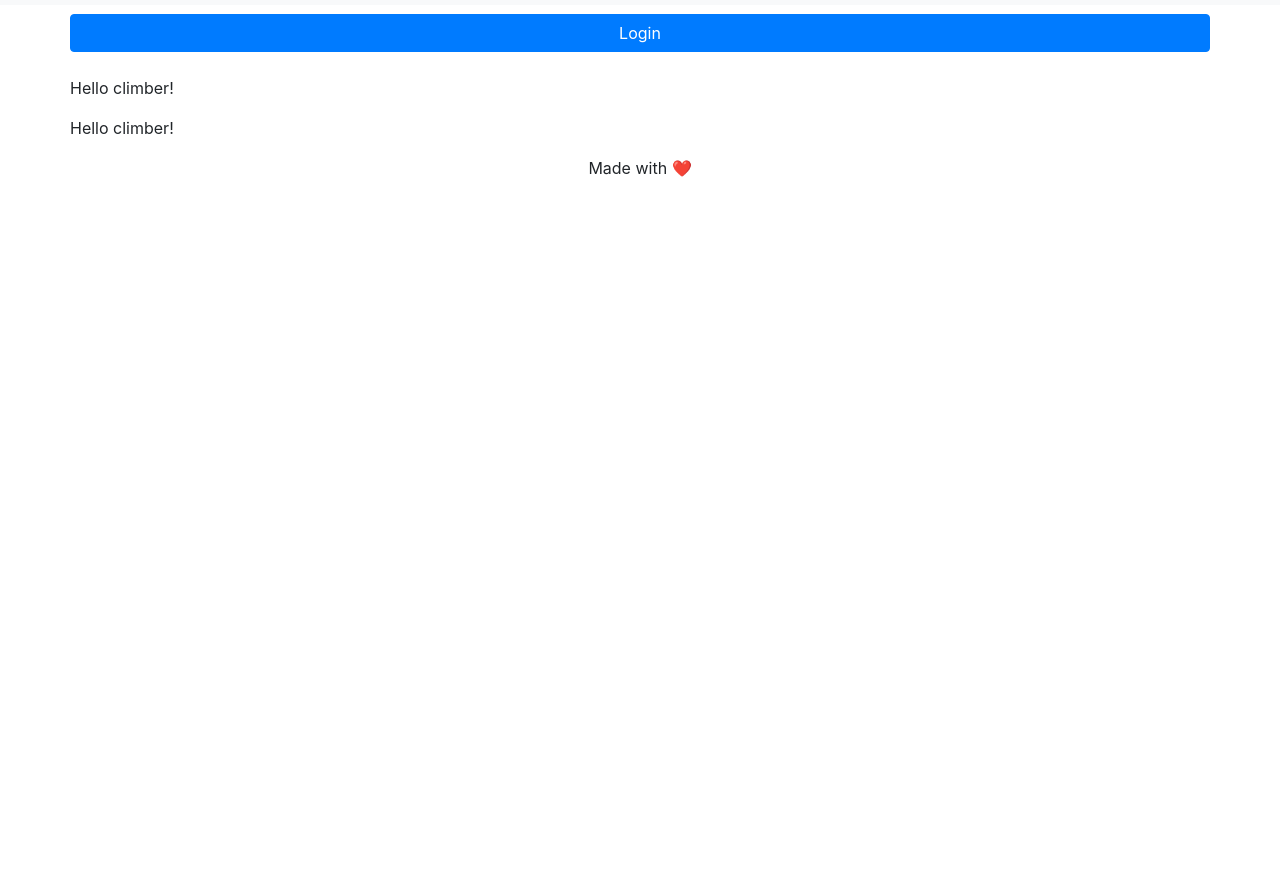
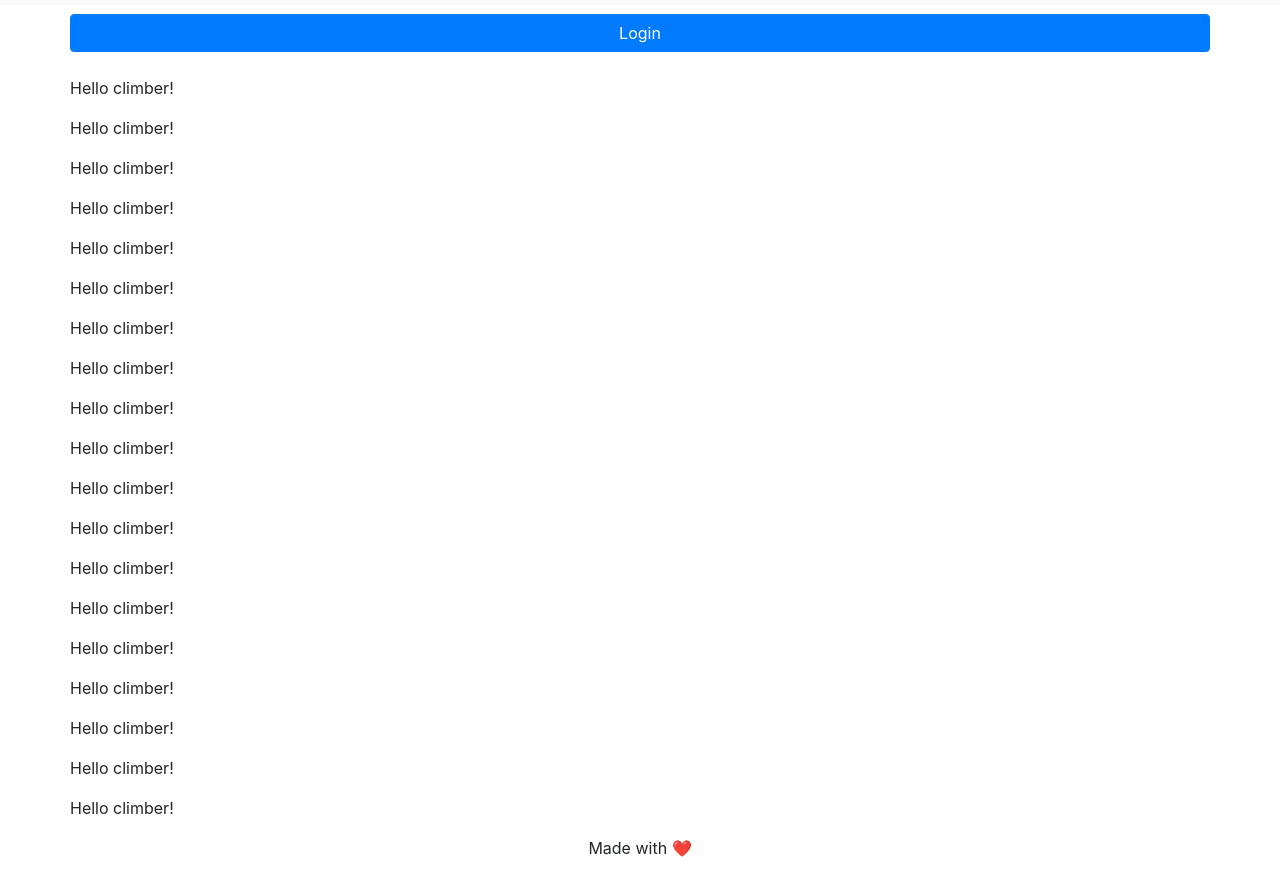
Before and after one commit to madgarlic/gatsby-climbcoach, a Gatsby site: page / in a window 1280 px wide. Shown: the part 51-927 px from the top of the page. Before the commit the page ends 800 px from the top, so only its background shows below. Built offline with nearby package versions, Linux system fonts and the light colour scheme; Gatsby itself is replaced by a stand-in of ours; what auth0-js would draw is missing.

Commit message:
Test with 19 lines

```diff
--- a/src/pages/index.js
+++ b/src/pages/index.js
@@ -13,7 +13,7 @@ const Home = () => {
   }
 
   const items = []
-  for (var i = 1; i<3; i++) {
+  for (var i = 1; i<20; i++) {
     items.push(<p>Hello {user.name ? user.name : "climber"}!</p>)
   }
   return (
```
